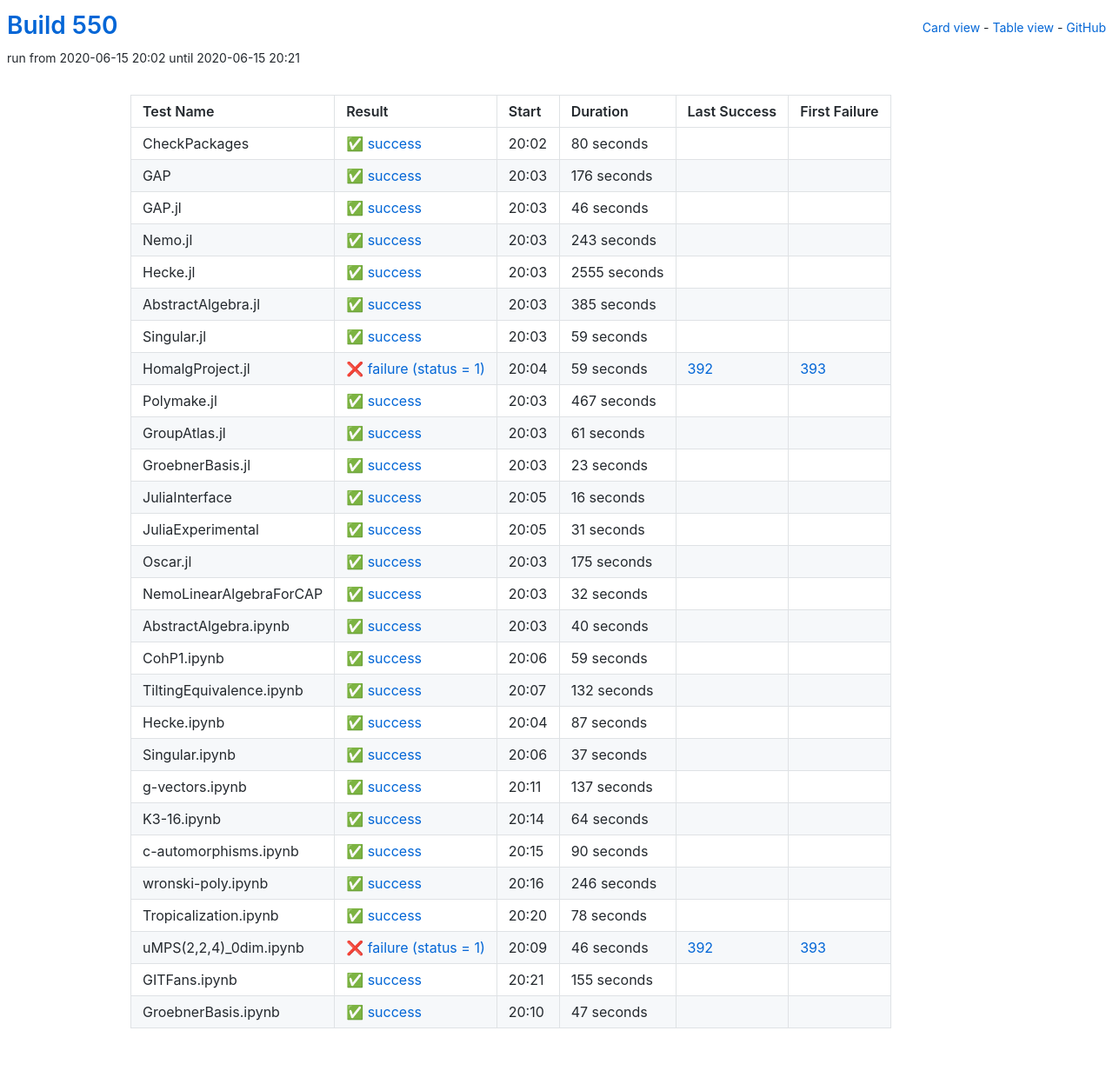
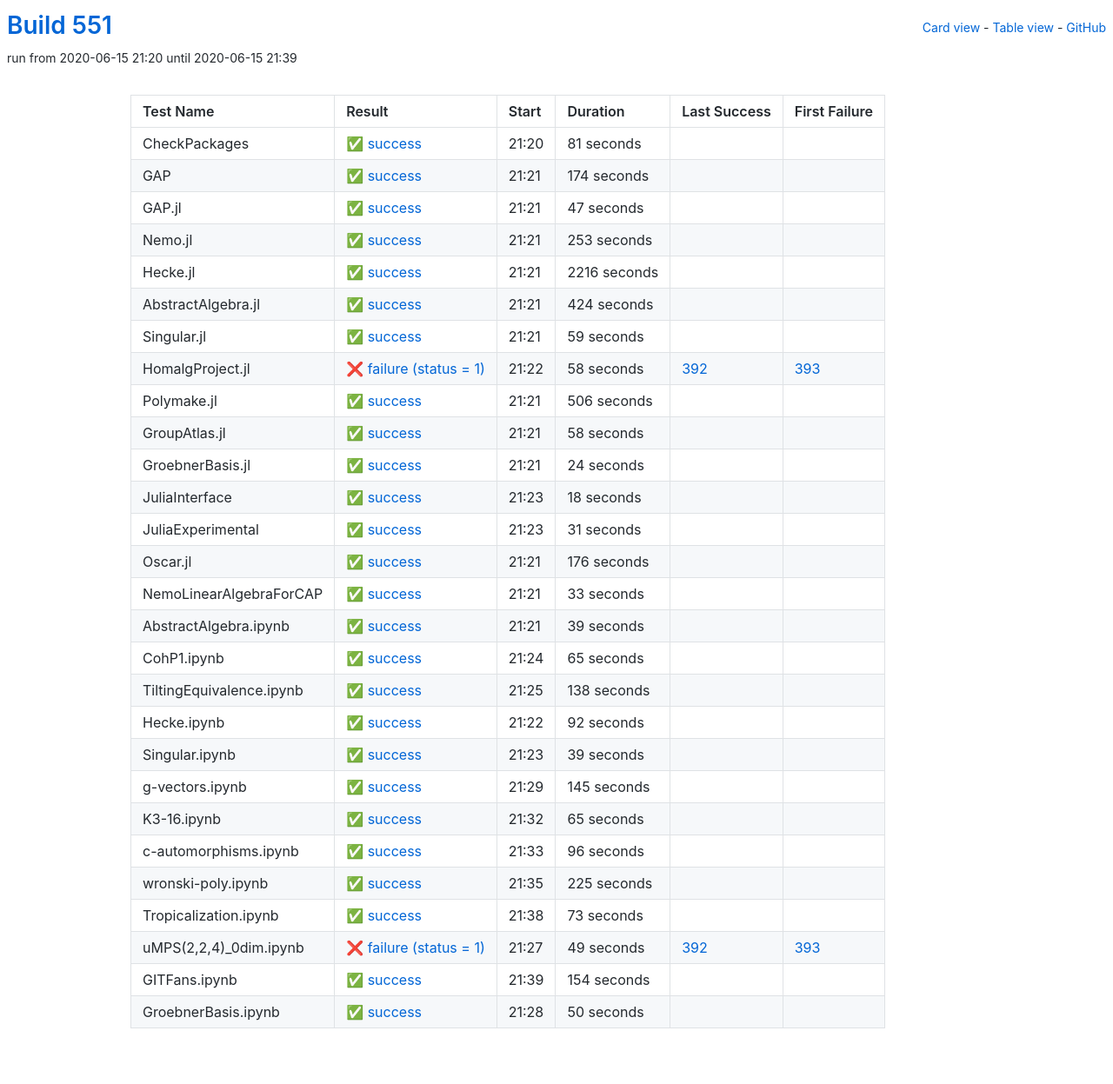
Before and after one commit to oscar-system/oscar-ci-status-1.4, a Jekyll site: the page built from table.html, in a window 1280 px wide. Shown: the whole page at 87% size. Built offline with Jekyll 4.4.1, drawn with Linux system fonts in a browser that asks for light colours.

Commit message:
Build #551

```diff
--- a/_data/ci.yml
+++ b/_data/ci.yml
@@ -1,6 +1,6 @@
 ---
-build: 550
-build_url: https://oscarci.mathematik.uni-kl.de/job/oscar-julia-1.4/550/
+build: 551
+build_url: https://oscarci.mathematik.uni-kl.de/job/oscar-julia-1.4/551/
 job: oscar-julia-1.4
 organization: oscar-system
 repo: oscar-ci-status-1.4
@@ -8,80 +8,80 @@ repourl: https://github.com/oscar-system/oscar-ci-status-1.4
 tests:
 - name: CheckPackages
   id: checkpackages
-  log: https://oscarci.mathematik.uni-kl.de/job/oscar-julia-1.4/550/artifact/logs/build-550/CheckPackages.log
-  start: 2020-06-15 20:02
+  log: https://oscarci.mathematik.uni-kl.de/job/oscar-julia-1.4/551/artifact/logs/build-551/CheckPackages.log
+  start: 2020-06-15 21:20
   success: true
   exitcode: 0
   status: success
-  duration: 80
+  duration: 81
   last_success: false
   last_success_url:
   first_failure: false
   first_failure_url:
 - name: GAP
   id: gap
-  log: https://oscarci.mathematik.uni-kl.de/job/oscar-julia-1.4/550/artifact/logs/build-550/GAP.log
-  start: 2020-06-15 20:03
+  log: https://oscarci.mathematik.uni-kl.de/job/oscar-julia-1.4/551/artifact/logs/build-551/GAP.log
+  start: 2020-06-15 21:21
   success: true
   exitcode: 0
   status: success
-  duration: 176
+  duration: 174
   last_success: false
   last_success_url:
   first_failure: false
   first_failure_url:
 - name: GAP.jl
   id: gap-jl
-  log: https://oscarci.mathematik.uni-kl.de/job/oscar-julia-1.4/550/artifact/logs/build-550/GAP.jl.log
-  start: 2020-06-15 20:03
+  log: https://oscarci.mathematik.uni-kl.de/job/oscar-julia-1.4/551/artifact/logs/build-551/GAP.jl.log
+  start: 2020-06-15 21:21
   success: true
   exitcode: 0
   status: success
-  duration: 46
+  duration: 47
   last_success: false
   last_success_url:
   first_failure: false
   first_failure_url:
 - name: Nemo.jl
   id: nemo-jl
-  log: https://oscarci.mathematik.uni-kl.de/job/oscar-julia-1.4/550/artifact/logs/build-550/Nemo.jl.log
-  start: 2020-06-15 20:03
+  log: https://oscarci.mathematik.uni-kl.de/job/oscar-julia-1.4/551/artifact/logs/build-551/Nemo.jl.log
+  start: 2020-06-15 21:21
   success: true
   exitcode: 0
   status: success
-  duration: 243
+  duration: 253
   last_success: false
   last_success_url:
   first_failure: false
   first_failure_url:
 - name: Hecke.jl
   id: hecke-jl
-  log: https://oscarci.mathematik.uni-kl.de/job/oscar-julia-1.4/550/artifact/logs/build-550/Hecke.jl.log
-  start: 2020-06-15 20:03
+  log: https://oscarci.mathematik.uni-kl.de/job/oscar-julia-1.4/551/artifact/logs/build-551/Hecke.jl.log
+  start: 2020-06-15 21:21
   success: true
   exitcode: 0
   status: success
-  duration: 2555
+  duration: 2216
   last_success: false
   last_success_url:
   first_failure: false
   first_failure_url:
 - name: AbstractAlgebra.jl
   id: abstractalgebra-jl
-  log: https://oscarci.mathematik.uni-kl.de/job/oscar-julia-1.4/550/artifact/logs/build-550/AbstractAlgebra.jl.log
-  start: 2020-06-15 20:03
+  log: https://oscarci.mathematik.uni-kl.de/job/oscar-julia-1.4/551/artifact/logs/build-551/AbstractAlgebra.jl.log
+  start: 2020-06-15 21:21
   success: true
   exitcode: 0
   status: success
-  duration: 385
+  duration: 424
   last_success: false
   last_success_url:
   first_failure: false
   first_failure_url:
 - name: Singular.jl
   id: singular-jl
-  log: https://oscarci.mathematik.uni-kl.de/job/oscar-julia-1.4/550/artifact/logs/build-550/Singular.jl.log
-  start: 2020-06-15 20:03
+  log: https://oscarci.mathematik.uni-kl.de/job/oscar-julia-1.4/551/artifact/logs/build-551/Singular.jl.log
+  start: 2020-06-15 21:21
   success: true
   exitcode: 0
   status: success
@@ -92,68 +92,68 @@ tests:
   first_failure_url:
 - name: HomalgProject.jl
   id: homalgproject-jl
-  log: https://oscarci.mathematik.uni-kl.de/job/oscar-julia-1.4/550/artifact/logs/build-550/HomalgProject.jl.log
-  start: 2020-06-15 20:04
+  log: https://oscarci.mathematik.uni-kl.de/job/oscar-julia-1.4/551/artifact/logs/build-551/HomalgProject.jl.log
+  start: 2020-06-15 21:22
   success: false
   exitcode: 1
   status: failure
-  duration: 59
+  duration: 58
   last_success: 392
   last_success_url: https://oscarci.mathematik.uni-kl.de/job/oscar-julia-1.4/392/
   first_failure: 393
   first_failure_url: https://oscarci.mathematik.uni-kl.de/job/oscar-julia-1.4/393/
 - name: Polymake.jl
   id: polymake-jl
-  log: https://oscarci.mathematik.uni-kl.de/job/oscar-julia-1.4/550/artifact/logs/build-550/Polymake.jl.log
-  start: 2020-06-15 20:03
+  log: https://oscarci.mathematik.uni-kl.de/job/oscar-julia-1.4/551/artifact/logs/build-551/Polymake.jl.log
+  start: 2020-06-15 21:21
   success: true
   exitcode: 0
   status: success
-  duration: 467
+  duration: 506
   last_success: false
   last_success_url:
   first_failure: false
   first_failure_url:
 - name: GroupAtlas.jl
   id: groupatlas-jl
-  log: https://oscarci.mathematik.uni-kl.de/job/oscar-julia-1.4/550/artifact/logs/build-550/GroupAtlas.jl.log
-  start: 2020-06-15 20:03
+  log: https://oscarci.mathematik.uni-kl.de/job/oscar-julia-1.4/551/artifact/logs/build-551/GroupAtlas.jl.log
+  start: 2020-06-15 21:21
   success: true
   exitcode: 0
   status: success
-  duration: 61
+  duration: 58
   last_success: false
   last_success_url:
   first_failure: false
   first_failure_url:
 - name: GroebnerBasis.jl
   id: groebnerbasis-jl
-  log: https://oscarci.mathematik.uni-kl.de/job/oscar-julia-1.4/550/artifact/logs/build-550/GroebnerBasis.jl.log
-  start: 2020-06-15 20:03
+  log: https://oscarci.mathematik.uni-kl.de/job/oscar-julia-1.4/551/artifact/logs/build-551/GroebnerBasis.jl.log
+  start: 2020-06-15 21:21
   success: true
   exitcode: 0
   status: success
-  duration: 23
+  duration: 24
   last_success: false
   last_success_url:
   first_failure: false
   first_failure_url:
 - name: JuliaInterface
   id: juliainterface
-  log: https://oscarci.mathematik.uni-kl.de/job/oscar-julia-1.4/550/artifact/logs/build-550/JuliaInterface.log
-  start: 2020-06-15 20:05
+  log: https://oscarci.mathematik.uni-kl.de/job/oscar-julia-1.4/551/artifact/logs/build-551/JuliaInterface.log
+  start: 2020-06-15 21:23
   success: true
   exitcode: 0
   status: success
-  duration: 16
+  duration: 18
   last_success: false
   last_success_url:
   first_failure: false
   first_failure_url:
 - name: JuliaExperimental
   id: juliaexperimental
-  log: https://oscarci.mathematik.uni-kl.de/job/oscar-julia-1.4/550/artifact/logs/build-550/JuliaExperimental.log
-  start: 2020-06-15 20:05
+  log: https://oscarci.mathematik.uni-kl.de/job/oscar-julia-1.4/551/artifact/logs/build-551/JuliaExperimental.log
+  start: 2020-06-15 21:23
   success: true
   exitcode: 0
   status: success
@@ -164,180 +164,180 @@ tests:
   first_failure_url:
 - name: Oscar.jl
   id: oscar-jl
-  log: https://oscarci.mathematik.uni-kl.de/job/oscar-julia-1.4/550/artifact/logs/build-550/Oscar.jl.log
-  start: 2020-06-15 20:03
+  log: https://oscarci.mathematik.uni-kl.de/job/oscar-julia-1.4/551/artifact/logs/build-551/Oscar.jl.log
+  start: 2020-06-15 21:21
   success: true
   exitcode: 0
   status: success
-  duration: 175
+  duration: 176
   last_success: false
   last_success_url:
   first_failure: false
   first_failure_url:
 - name: NemoLinearAlgebraForCAP
   id: nemolinearalgebraforcap
-  log: https://oscarci.mathematik.uni-kl.de/job/oscar-julia-1.4/550/artifact/logs/build-550/NemoLinearAlgebraForCAP.log
-  start: 2020-06-15 20:03
+  log: https://oscarci.mathematik.uni-kl.de/job/oscar-julia-1.4/551/artifact/logs/build-551/NemoLinearAlgebraForCAP.log
+  start: 2020-06-15 21:21
   success: true
   exitcode: 0
   status: success
-  duration: 32
+  duration: 33
   last_success: false
   last_success_url:
   first_failure: false
   first_failure_url:
 - name: AbstractAlgebra.ipynb
   id: abstractalgebra-ipynb
-  log: https://oscarci.mathematik.uni-kl.de/job/oscar-julia-1.4/550/artifact/logs/build-550/AbstractAlgebra.ipynb.log
-  start: 2020-06-15 20:03
+  log: https://oscarci.mathematik.uni-kl.de/job/oscar-julia-1.4/551/artifact/logs/build-551/AbstractAlgebra.ipynb.log
+  start: 2020-06-15 21:21
   success: true
   exitcode: 0
   status: success
-  duration: 40
+  duration: 39
   last_success: false
   last_success_url:
   first_failure: false
   first_failure_url:
 - name: CohP1.ipynb
   id: cohp1-ipynb
-  log: https://oscarci.mathematik.uni-kl.de/job/oscar-julia-1.4/550/artifact/logs/build-550/CohP1.ipynb.log
-  start: 2020-06-15 20:06
+  log: https://oscarci.mathematik.uni-kl.de/job/oscar-julia-1.4/551/artifact/logs/build-551/CohP1.ipynb.log
+  start: 2020-06-15 21:24
   success: true
   exitcode: 0
   status: success
-  duration: 59
+  duration: 65
   last_success: false
   last_success_url:
   first_failure: false
   first_failure_url:
 - name: TiltingEquivalence.ipynb
   id: tiltingequivalence-ipynb
-  log: https://oscarci.mathematik.uni-kl.de/job/oscar-julia-1.4/550/artifact/logs/build-550/TiltingEquivalence.ipynb.log
-  start: 2020-06-15 20:07
+  log: https://oscarci.mathematik.uni-kl.de/job/oscar-julia-1.4/551/artifact/logs/build-551/TiltingEquivalence.ipynb.log
+  start: 2020-06-15 21:25
   success: true
   exitcode: 0
   status: success
-  duration: 132
+  duration: 138
   last_success: false
   last_success_url:
   first_failure: false
   first_failure_url:
 - name: Hecke.ipynb
   id: hecke-ipynb
-  log: https://oscarci.mathematik.uni-kl.de/job/oscar-julia-1.4/550/artifact/logs/build-550/Hecke.ipynb.log
-  start: 2020-06-15 20:04
+  log: https://oscarci.mathematik.uni-kl.de/job/oscar-julia-1.4/551/artifact/logs/build-551/Hecke.ipynb.log
+  start: 2020-06-15 21:22
   success: true
   exitcode: 0
   status: success
-  duration: 87
+  duration: 92
   last_success: false
   last_success_url:
   first_failure: false
   first_failure_url:
 - name: Singular.ipynb
   id: singular-ipynb
-  log: https://oscarci.mathematik.uni-kl.de/job/oscar-julia-1.4/550/artifact/logs/build-550/Singular.ipynb.log
-  start: 2020-06-15 20:06
+  log: https://oscarci.mathematik.uni-kl.de/job/oscar-julia-1.4/551/artifact/logs/build-551/Singular.ipynb.log
+  start: 2020-06-15 21:23
   success: true
   exitcode: 0
   status: success
-  duration: 37
+  duration: 39
   last_success: false
   last_success_url:
   first_failure: false
   first_failure_url:
 - name: g-vectors.ipynb
   id: g-vectors-ipynb
-  log: https://oscarci.mathematik.uni-kl.de/job/oscar-julia-1.4/550/artifact/logs/build-550/g-vectors.ipynb.log
-  start: 2020-06-15 20:11
+  log: https://oscarci.mathematik.uni-kl.de/job/oscar-julia-1.4/551/artifact/logs/build-551/g-vectors.ipynb.log
+  start: 2020-06-15 21:29
   success: true
   exitcode: 0
   status: success
-  duration: 137
+  duration: 145
   last_success: false
   last_success_url:
   first_failure: false
   first_failure_url:
 - name: K3-16.ipynb
   id: k3-16-ipynb
-  log: https://oscarci.mathematik.uni-kl.de/job/oscar-julia-1.4/550/artifact/logs/build-550/K3-16.ipynb.log
-  start: 2020-06-15 20:14
+  log: https://oscarci.mathematik.uni-kl.de/job/oscar-julia-1.4/551/artifact/logs/build-551/K3-16.ipynb.log
+  start: 2020-06-15 21:32
   success: true
   exitcode: 0
   status: success
-  duration: 64
+  duration: 65
   last_success: false
   last_success_url:
   first_failure: false
   first_failure_url:
 - name: c-automorphisms.ipynb
   id: c-automorphisms-ipynb
-  log: https://oscarci.mathematik.uni-kl.de/job/oscar-julia-1.4/550/artifact/logs/build-550/c-automorphisms.ipynb.log
-  start: 2020-06-15 20:15
+  log: https://oscarci.mathematik.uni-kl.de/job/oscar-julia-1.4/551/artifact/logs/build-551/c-automorphisms.ipynb.log
+  start: 2020-06-15 21:33
   success: true
   exitcode: 0
   status: success
-  duration: 90
+  duration: 96
   last_success: false
   last_success_url:
   first_failure: false
   first_failure_url:
 - name: wronski-poly.ipynb
   id: wronski-poly-ipynb
-  log: https://oscarci.mathematik.uni-kl.de/job/oscar-julia-1.4/550/artifact/logs/build-550/wronski-poly.ipynb.log
-  start: 2020-06-15 20:16
+  log: https://oscarci.mathematik.uni-kl.de/job/oscar-julia-1.4/551/artifact/logs/build-551/wronski-poly.ipynb.log
+  start: 2020-06-15 21:35
   success: true
   exitcode: 0
   status: success
-  duration: 246
+  duration: 225
   last_success: false
   last_success_url:
   first_failure: false
   first_failure_url:
 - name: Tropicalization.ipynb
   id: tropicalization-ipynb
-  log: https://oscarci.mathematik.uni-kl.de/job/oscar-julia-1.4/550/artifact/logs/build-550/Tropicalization.ipynb.log
-  start: 2020-06-15 20:20
+  log: https://oscarci.mathematik.uni-kl.de/job/oscar-julia-1.4/551/artifact/logs/build-551/Tropicalization.ipynb.log
+  start: 2020-06-15 21:38
   success: true
   exitcode: 0
   status: success
-  duration: 78
+  duration: 73
   last_success: false
   last_success_url:
   first_failure: false
   first_failure_url:
 - name: uMPS(2,2,4)_0dim.ipynb
   id: umps-2-2-4-0dim-ipynb
-  log: https://oscarci.mathematik.uni-kl.de/job/oscar-julia-1.4/550/artifact/logs/build-550/uMPS-2-2-4-_0dim.ipynb.log
-  start: 2020-06-15 20:09
+  log: https://oscarci.mathematik.uni-kl.de/job/oscar-julia-1.4/551/artifact/logs/build-551/uMPS-2-2-4-_0dim.ipynb.log
+  start: 2020-06-15 21:27
   success: false
   exitcode: 1
   status: failure
-  duration: 46
+  duration: 49
   last_success: 392
   last_success_url: https://oscarci.mathematik.uni-kl.de/job/oscar-julia-1.4/392/
   first_failure: 393
   first_failure_url: https://oscarci.mathematik.uni-kl.de/job/oscar-julia-1.4/393/
 - name: GITFans.ipynb
   id: gitfans-ipynb
-  log: https://oscarci.mathematik.uni-kl.de/job/oscar-julia-1.4/550/artifact/logs/build-550/GITFans.ipynb.log
-  start: 2020-06-15 20:21
+  log: https://oscarci.mathematik.uni-kl.de/job/oscar-julia-1.4/551/artifact/logs/build-551/GITFans.ipynb.log
+  start: 2020-06-15 21:39
   success: true
   exitcode: 0
   status: success
-  duration: 155
+  duration: 154
   last_success: false
   last_success_url:
   first_failure: false
   first_failure_url:
 - name: GroebnerBasis.ipynb
   id: groebnerbasis-ipynb
-  log: https://oscarci.mathematik.uni-kl.de/job/oscar-julia-1.4/550/artifact/logs/build-550/GroebnerBasis.ipynb.log
-  start: 2020-06-15 20:10
+  log: https://oscarci.mathematik.uni-kl.de/job/oscar-julia-1.4/551/artifact/logs/build-551/GroebnerBasis.ipynb.log
+  start: 2020-06-15 21:28
   success: true
   exitcode: 0
   status: success
-  duration: 47
+  duration: 50
   last_success: false
   last_success_url:
   first_failure: false
```
Also changed, not shown: README.md.
